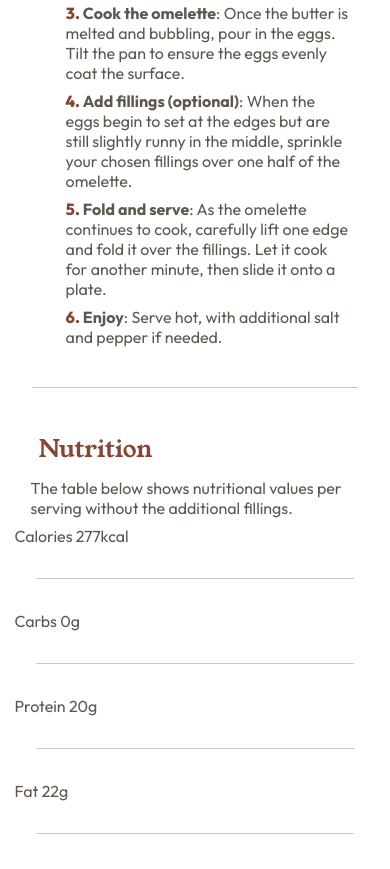
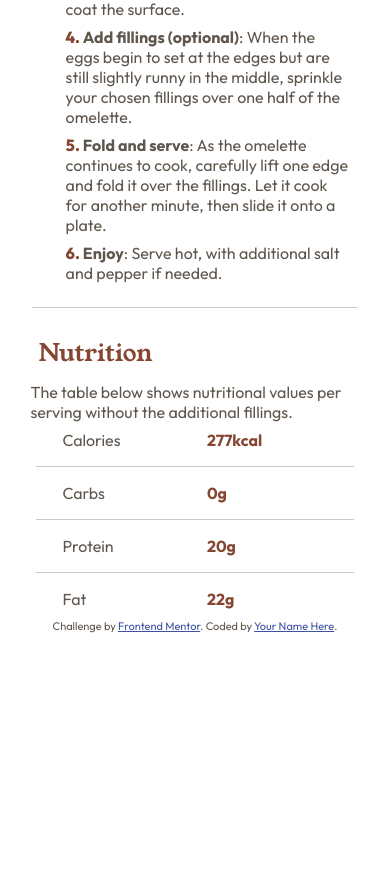
Before and after one commit to mttsdev/Projeto-receita, a plain HTML site: page index.html in a window 390 px wide. Shown: the part 1128-1997 px from the top of the page. After the commit the page ends 1761 px from the top, so only its background shows below. Drawn offline with Linux system fonts and the light colour scheme.

Commit message:
mobile first feito

```diff
--- a/estilos/style.css
+++ b/estilos/style.css
@@ -83,7 +83,7 @@ div.container {
     width: 88%;
     border: none;
     border-top: 1px solid var(--Stone-150);
-    margin: 2em 0;
+    margin: 1em 0;
 }
 
 .conteudo__subtitulo {
@@ -122,3 +122,21 @@ li::marker {
     margin: 0.5em 1em;
     font-size: 1rem;
 }
+
+div.nutrition__paragrafo__grid {
+    display: grid;
+    grid-template-columns: 2fr 3fr;
+    align-items: center;
+    text-align: left;
+}
+
+.nutrition__paragrafo__grid__nutriente {
+    margin-left: 3em;
+}
+
+.nutrition__paragrafo__grid__colorido {
+    margin-left: 3em;
+    color: var(--Brown-800);
+    font-weight: 700;
+    font-size: 1rem;
+}
--- a/index.html
+++ b/index.html
@@ -84,33 +84,30 @@
       <h2 class="conteudo__subtitulo">Nutrition</h2>
       <p class="nutrition__paragrafo">The table below shows nutritional values per serving without the additional fillings.</p>
       <div class="container-nutrition">
-        <p>
-          Calories
-          277kcal
-        </p>
+        <div class="nutrition__paragrafo__grid">
+          <p class="nutrition__paragrafo__grid__nutriente" >Calories</p>
+          <p class="nutrition__paragrafo__grid__colorido">277kcal</p>
+        </div>
         <div class="container">
           <div class="linha-horizontal"></div>
         </div>
-        <p>
-          Carbs
-          0g
-        </p>
+        <div class="nutrition__paragrafo__grid">
+          <p class="nutrition__paragrafo__grid__nutriente" >Carbs</p>
+          <p class="nutrition__paragrafo__grid__colorido">0g</p>
+        </div>
         <div class="container">
           <div class="linha-horizontal"></div>
         </div>
-        <p>
-          Protein
-          20g
-        </p>
+        <div class="nutrition__paragrafo__grid">
+          <p class="nutrition__paragrafo__grid__nutriente" >Protein</p>
+          <p class="nutrition__paragrafo__grid__colorido">20g</p>
+        </div>
         <div class="container">
           <div class="linha-horizontal"></div>
         </div>
-        <p>
-          Fat
-          22g
-        </p>
-    <div class="container">
-      <div class="linha-horizontal"></div>
+        <div class="nutrition__paragrafo__grid">
+          <p class="nutrition__paragrafo__grid__nutriente" >Fat</p>
+          <p class="nutrition__paragrafo__grid__colorido" class="paragraf">22g</p>
         </div>
       </div>
     </section>
```
Lines whose indentation alone changed are shown as unchanged.
